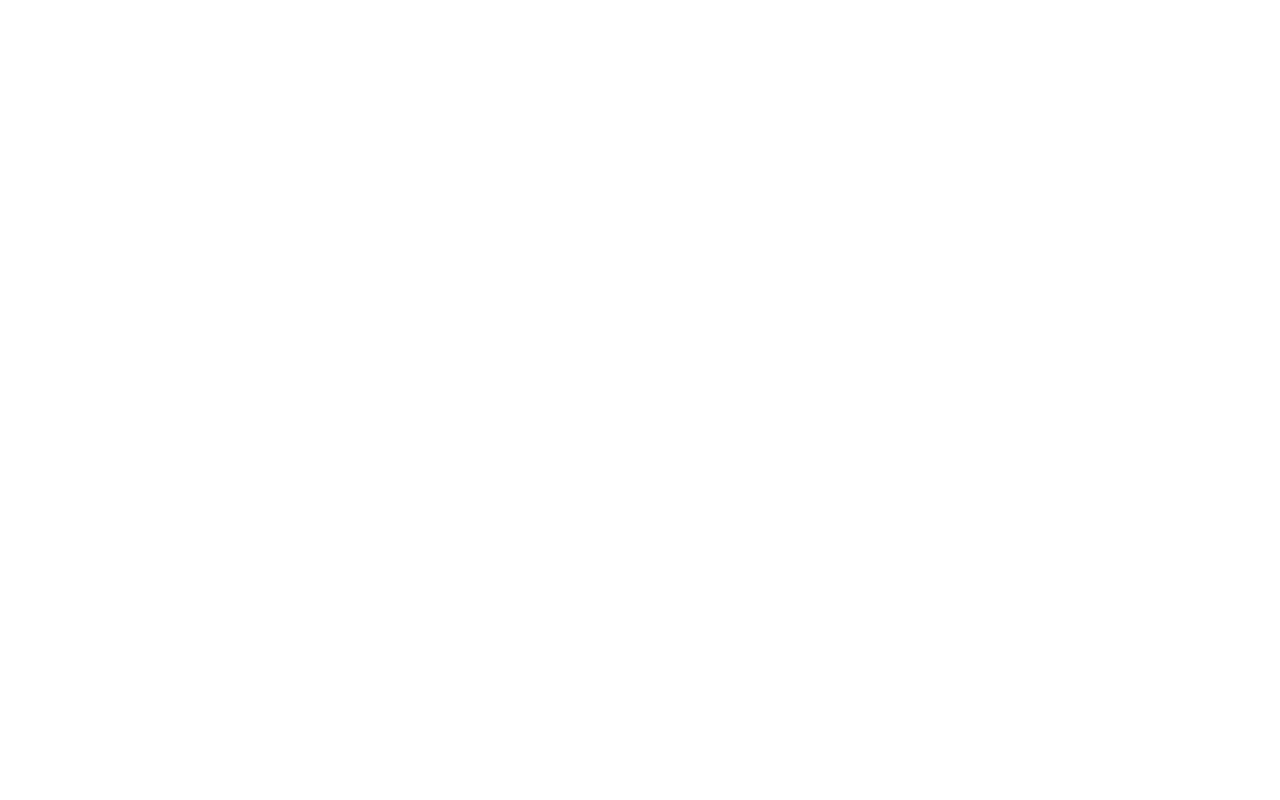
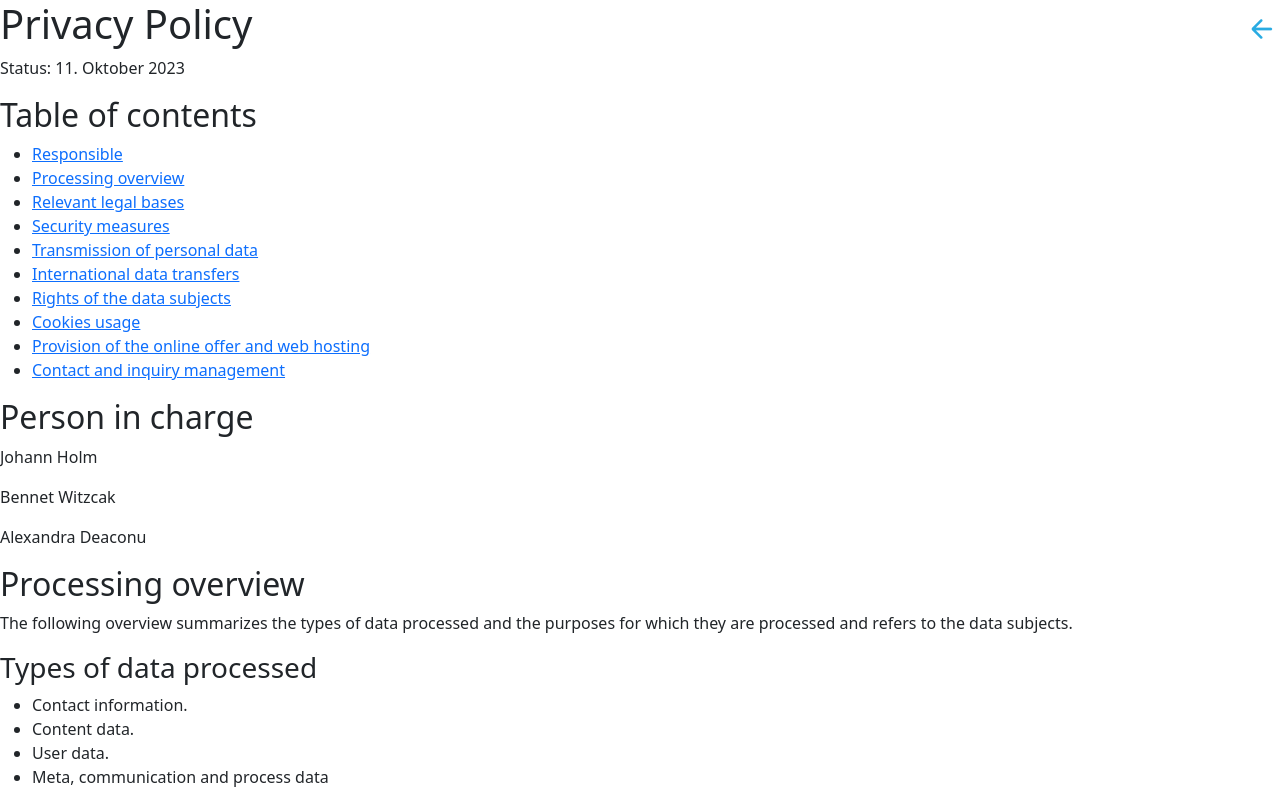
Before and after one commit to bwfront/Join, a website: page index.html in a window 1280 px wide. Shown: the top 800 px of the page. Drawn offline with nearby package versions, Linux system fonts and the light colour scheme.

Commit message:
added script_include_html, css backbutton

```diff
--- a/index.html
+++ b/index.html
@@ -6,9 +6,13 @@
     <meta name="viewport" content="width=device-width, initial-scale=1.0">
     <title>Join</title>
     <link rel="stylesheet" href="style.css">
+    <link rel="stylesheet" href="node_modules/bootstrap/dist/css/bootstrap.min.css">
+    <script src="script_include_html.js"></script>
 </head>
 
-<body>
+<body onload="init()">
+
+    <div w3-include-html="privacy_policy.html" id="test"></div> <!--kann gelöscht werden nur zum testen-->
 
 </body>
 
--- a/privacy_policy.html
+++ b/privacy_policy.html
@@ -1,5 +1,8 @@
 <div id="privacy-policy-container">
-    <h1>Privacy Policy</h1>
+    <div class="privacy-policy-headline-container">
+        <h1>Privacy Policy</h1>
+        <img src="assets/img/arrow-left-line.png" alt="">
+    </div>
     <p>Status: 11. Oktober 2023</p>
     <h2>Table of contents</h2>
     <ul class="index">
--- /dev/null
+++ b/script_include_html.js
@@ -0,0 +1,17 @@
+async function init() {
+  await includeHTML();
+}
+
+async function includeHTML() {
+  let includeElements = document.querySelectorAll('[w3-include-html]');
+  for (let i = 0; i < includeElements.length; i++) {
+    const element = includeElements[i];
+    file = element.getAttribute('w3-include-html'); // "includes/header.html"
+    let resp = await fetch(file);
+    if (resp.ok) {
+      element.innerHTML = await resp.text();
+    } else {
+      element.innerHTML = 'Page not found';
+    }
+  }
+}
--- a/style.css
+++ b/style.css
@@ -0,0 +1,12 @@
+/**PRIVACY POLICY START **/
+.back-button {
+  object-fit: contain;
+}
+
+.privacy-policy-headline-container {
+  display: flex;
+  justify-content: space-between;
+  align-items: center;
+}
+
+/**PRIVACY POLICY END **/
```
Also changed, not shown: assets/img/arrow-left-line.png (added).
